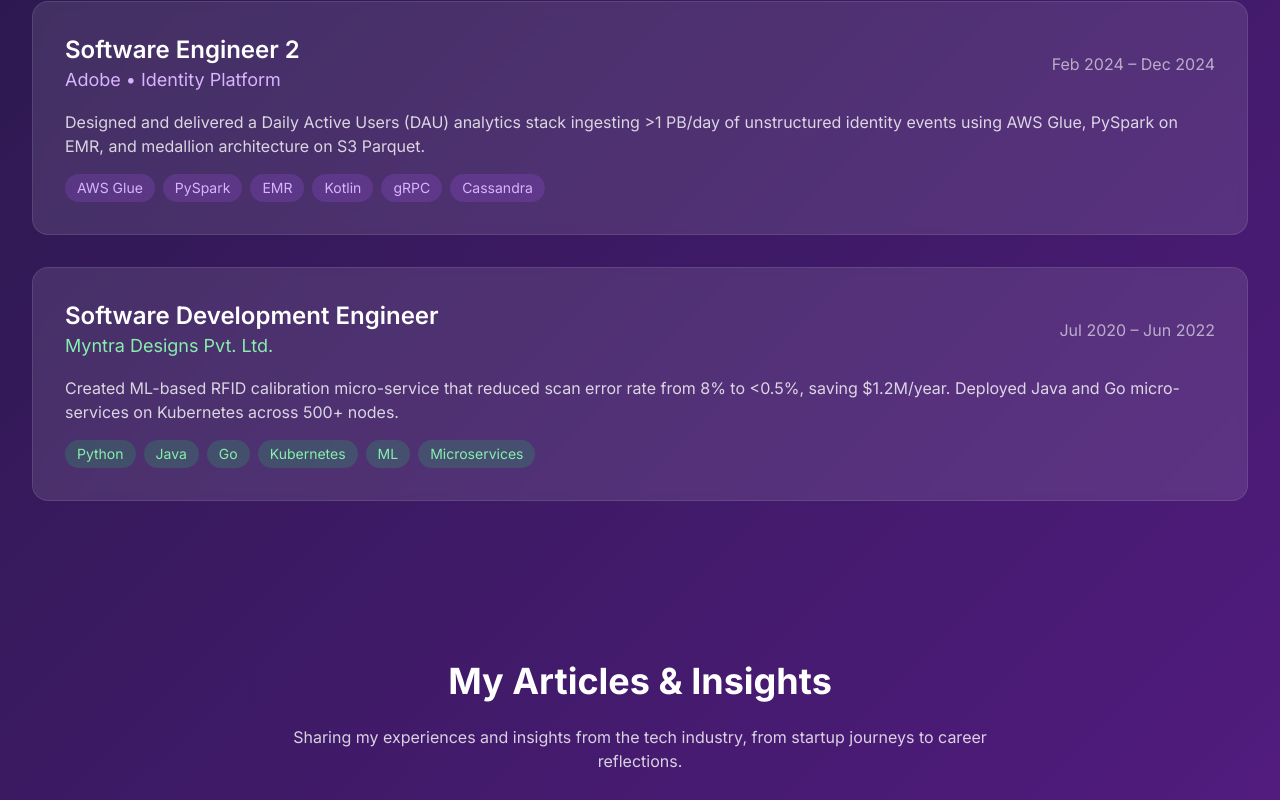
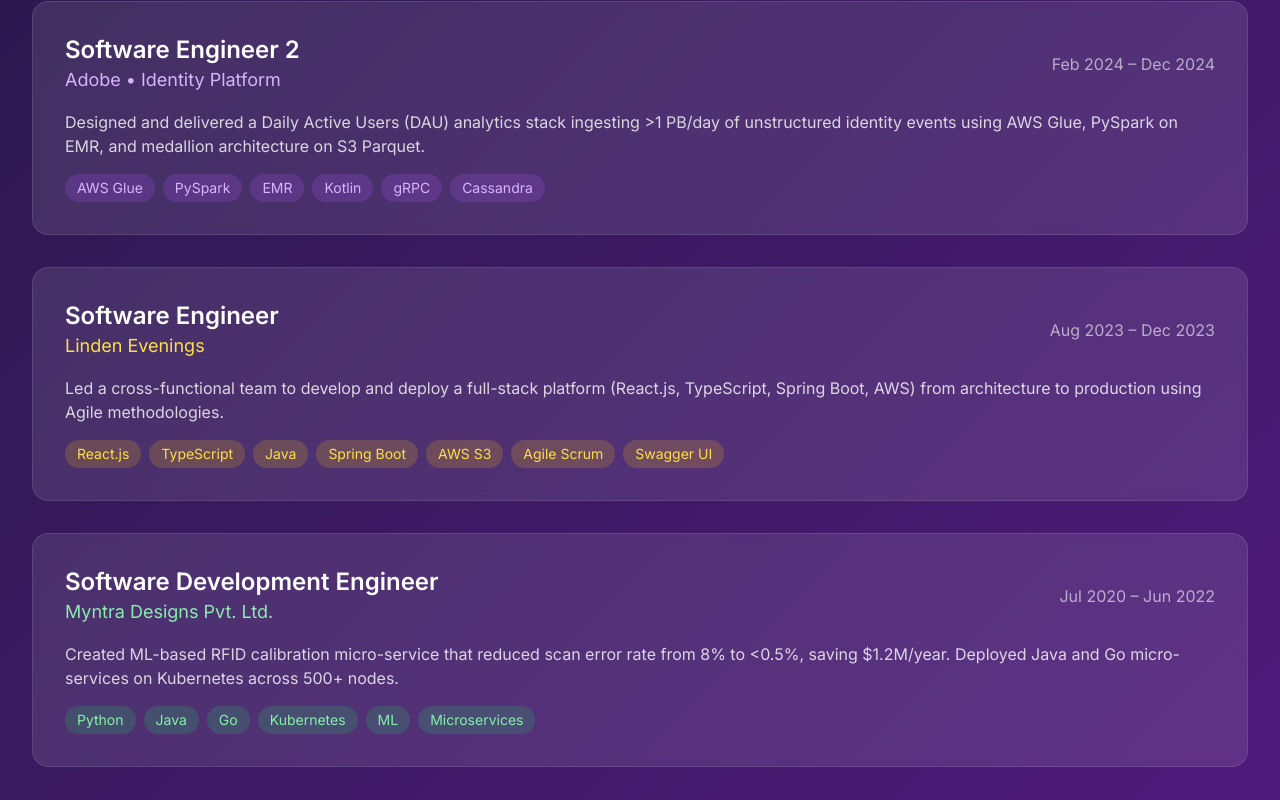
Before and after one commit to jeshwanth-reddi/dump, a React (Vite) app: page / in a window 1280 px wide. Shown: the part 1771-2571 px from the top of the page. Built offline with nearby package versions, Linux system fonts and the light colour scheme; no server answers.

Commit message:
fix: revert experience section to vertical layout

```diff
--- a/src/App.tsx
+++ b/src/App.tsx
@@ -209,7 +209,10 @@
     "https://www.linkedin.com/in/kunalpjain/",
     "https://mse.s3d.cmu.edu/applicants/mse-ap/index.html",
     "https://www.bits-pilani.ac.in/pilani/computer-science-information-systems/",
-    "https://github.com/kunalpjain"
+    "https://github.com/kunalpjain",
+    "https://lindenevenings.com/",
+    "https://www.cs.cmu.edu/~msakr/15619-s18/recitations/S18_Recitation10.pdf",
+    "https://mse.s3d.cmu.edu/applicants/mse-ap/studio.html"
   ];
 
   useEffect(() => {
@@ -287,7 +290,7 @@
       window.open(url, '_blank', 'noopener,noreferrer');
       return;
     }
-    const domainsToOpenInNewTab = ['linkedin.com', 'github.com', 'myntra.com', 'unstop.com', 'bytebytego.com'];
+    const domainsToOpenInNewTab = ['linkedin.com', 'github.com', 'myntra.com', 'unstop.com', 'bytebytego.com', 'lindenevenings.com'];
     const specificUrlsToOpenInNewTab = ['https://www.cs.cmu.edu/~msakr/15619-s18/recitations/S18_Recitation10.pdf'];
     const openInNewTab = url.startsWith('mailto:') || url.startsWith('#') || !url.startsWith('http') ||
                          domainsToOpenInNewTab.some(domain => url.includes(domain)) ||
@@ -503,6 +506,15 @@
                   techColor: "purple"
                 },
                 {
+                  href: "https://lindenevenings.com/",
+                  title: "Software Engineer",
+                  company: "Linden Evenings",
+                  dates: "Aug 2023 – Dec 2023",
+                  description: "Led a cross-functional team to develop and deploy a full-stack platform (React.js, TypeScript, Spring Boot, AWS) from architecture to production using Agile methodologies.",
+                  tech: ['React.js', 'TypeScript', 'Java', 'Spring Boot', 'AWS S3', 'Agile Scrum', 'Swagger UI'],
+                  techColor: "yellow"
+                },
+                {
                   href: "https://www.myntra.com/",
                   title: "Software Development Engineer",
                   company: "Myntra Designs Pvt. Ltd.",
@@ -524,10 +536,20 @@
                     </div>
                     <span className="text-white/60 text-sm md:text-base mt-2 md:mt-0">{exp.dates}</span>
                   </div>
-                  <p className="text-white/80 mb-4" dangerouslySetInnerHTML={{ __html: exp.description }}></p>
+                  <p
+                    className="text-white/80 mb-4"
+                    dangerouslySetInnerHTML={{ __html: exp.description }}
+                  ></p>
                   <div className="flex flex-wrap gap-2">
                     {exp.tech.map((tech) => (
-                      <span key={tech} className={`bg-${exp.techColor}-500/20 text-${exp.techColor}-300 px-3 py-1 rounded-full text-sm`}>
+                      <span
+                        key={tech}
+                        className={`${
+                          exp.company.includes("Linden Evenings")
+                            ? 'bg-yellow-500/20 text-yellow-300'
+                            : `bg-${exp.techColor}-500/20 text-${exp.techColor}-300`
+                        } px-3 py-1 rounded-full text-sm`}
+                      >
                         {tech}
                       </span>
                     ))}
```
